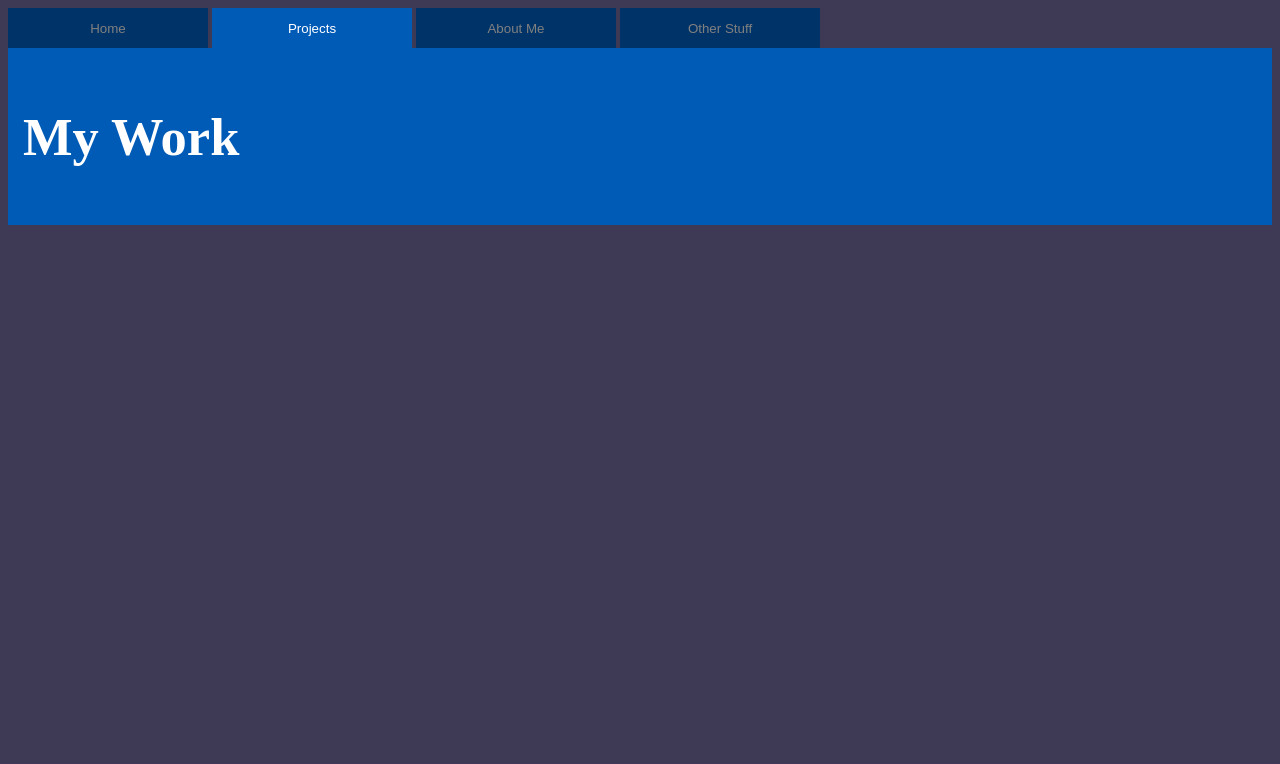
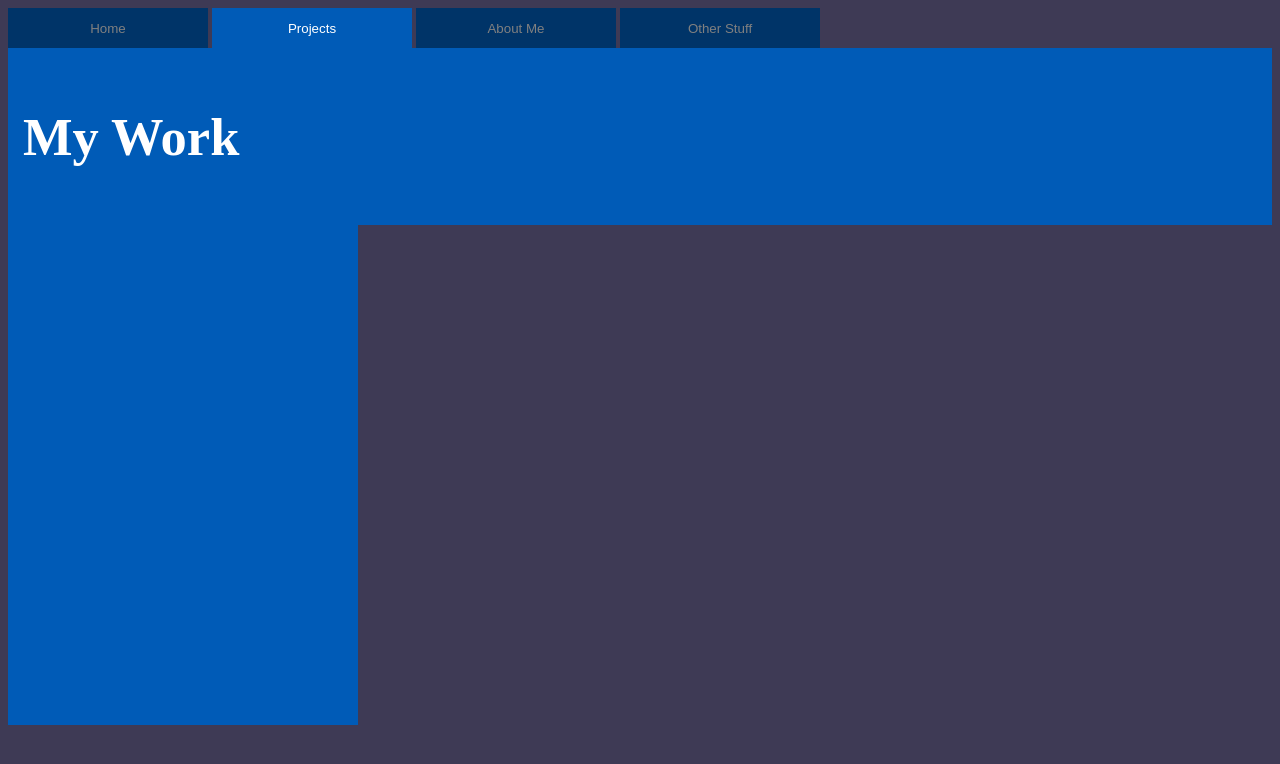
Before and after one commit to scottm213/scottmattera.net, a SvelteKit app: page /work in a window 1280 px wide. Shown: the top 764 px of the page. Built offline with nearby package versions, Linux system fonts and the light colour scheme.

Commit message:
squares on every page

```diff
--- a/src/routes/about/+page.svelte
+++ b/src/routes/about/+page.svelte
@@ -9,3 +9,4 @@
 <a href = "https://scottmattera.net/about"> <button class = "button button1" type="button">About Me</button> </a>
 <a href = "https://scottmattera.net/other"> <button class = "button button2" type="button">Other Stuff</button> </a>
 <header> <h2>About Me</h2> </header>
+<div class = "square"> </div>
--- a/src/routes/other/+page.svelte
+++ b/src/routes/other/+page.svelte
@@ -9,3 +9,4 @@
 <a href = "https://scottmattera.net/about"> <button class = "button button2" type="button">About Me</button> </a>
 <a href = "https://scottmattera.net/other"> <button class = "button button1" type="button">Other Stuff</button> </a>
 <header> <h2>Other Stuff</h2> </header>
+<div class = "square"> </div>
--- a/src/routes/work/+page.svelte
+++ b/src/routes/work/+page.svelte
@@ -9,3 +9,4 @@
 <a href = "https://scottmattera.net/about"> <button class = "button button2" type="button">About Me</button> </a>
 <a href = "https://scottmattera.net/other"> <button class = "button button2" type="button">Other Stuff</button> </a>
 <header> <h2>My Work</h2> </header>
+<div class = "square"> </div>
```
